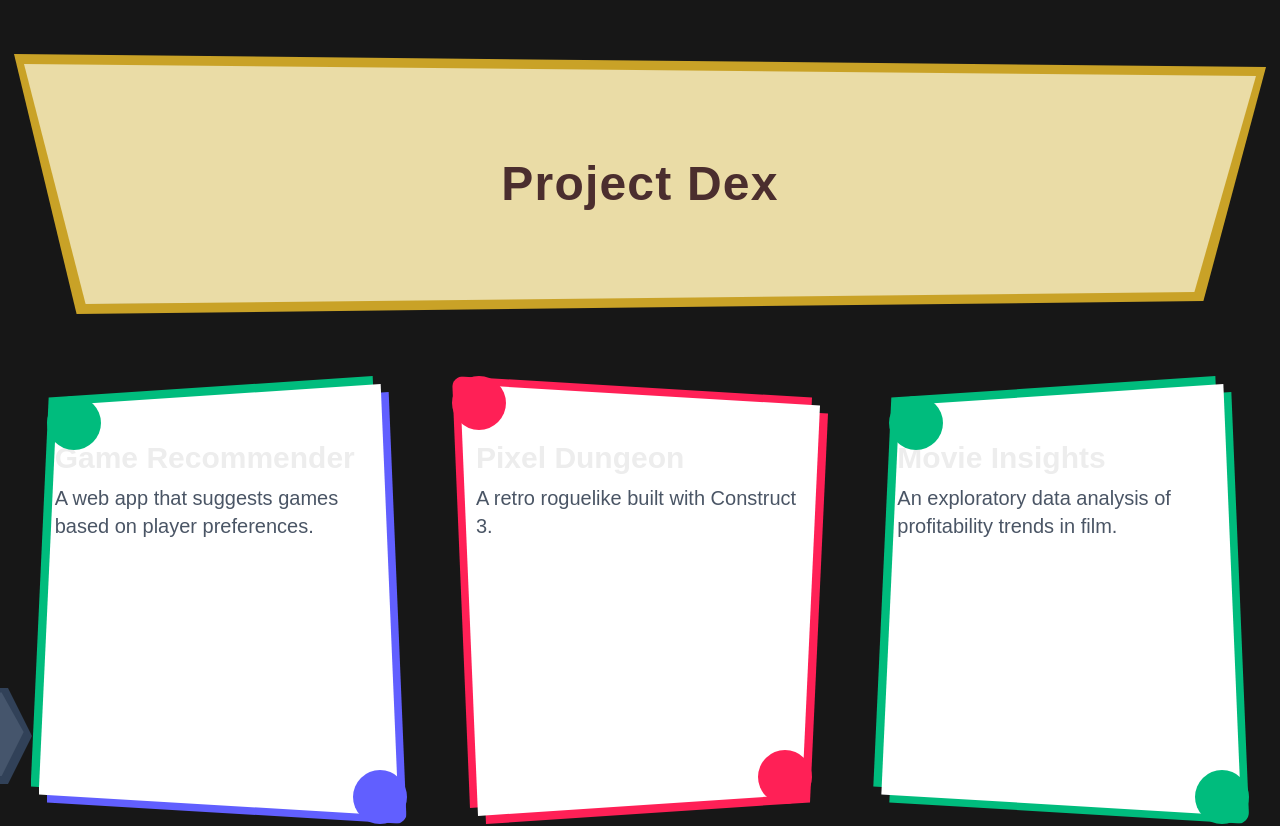
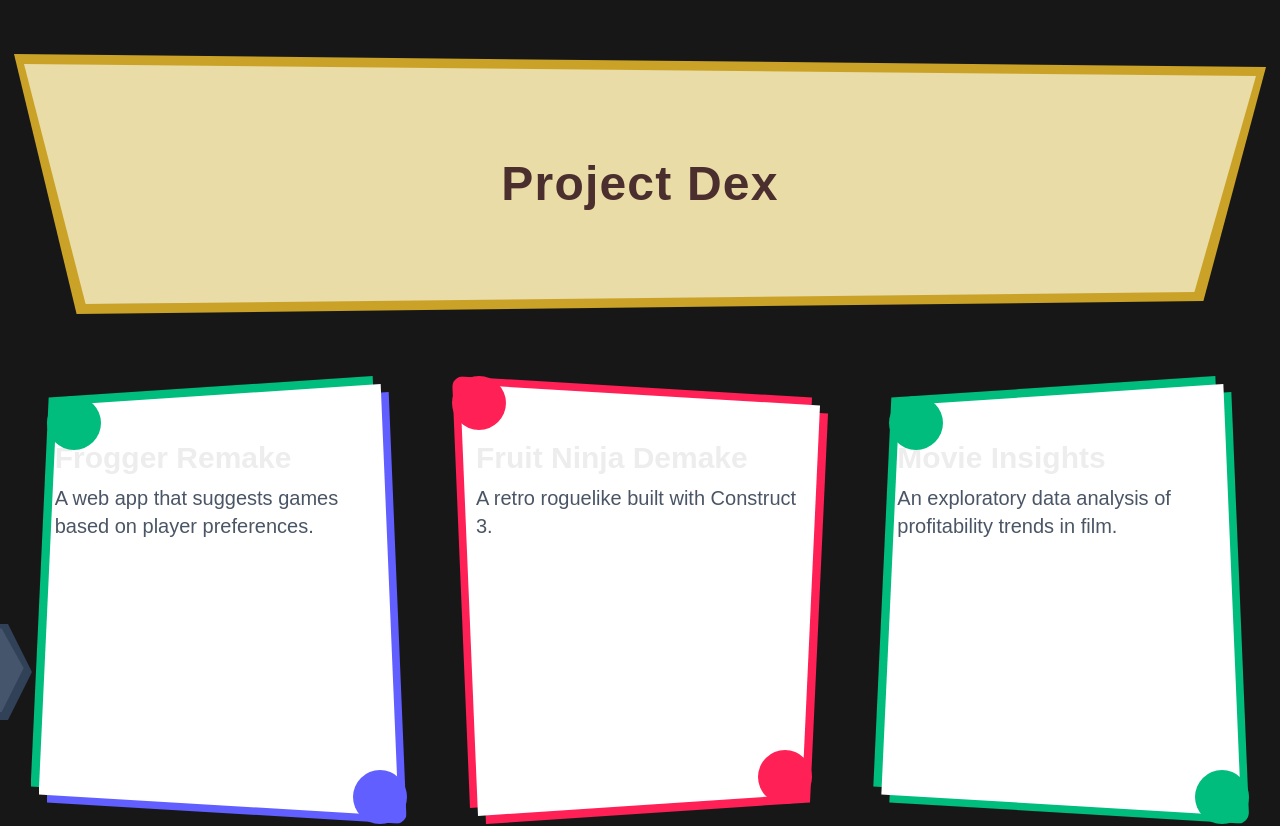
Before and after one commit to AlexHuynh35/PortfolioWebsite, a Next.js app: page / in a window 1280 px wide. Shown: the top 826 px of the page. Built offline with nearby package versions, Linux system fonts and the light colour scheme.

Commit message:
feat: added bottom bar

```diff
--- /dev/null
+++ b/src/app/project/frogger_remake/page.tsx
@@ -0,0 +1,10 @@
+import { BottomBar, SectionTitle } from "@/components";
+import { projects } from "@/data/projects";
+
+export default function FroggerRemake() {
+  return (
+    <section className="p-6">
+      <BottomBar />
+    </section>
+  );
+}
--- /dev/null
+++ b/src/app/project/fruit_ninja_demake/page.tsx
@@ -0,0 +1,10 @@
+import { BottomBar, SectionTitle } from "@/components";
+import { projects } from "@/data/projects";
+
+export default function FruitNinjaDemake() {
+  return (
+    <section className="p-6">
+      <BottomBar />
+    </section>
+  );
+}
--- /dev/null
+++ b/src/components/bottom_bar.tsx
@@ -0,0 +1,12 @@
+import Link from "next/link";
+
+export default function BottomBar() {
+  return (
+    <footer className="fixed bottom-0 left-0 w-full h-32 text-white py-4">
+      <div className="absolute inset-0 w-128 bg-slate-800 [clip-path:polygon(0%_15%,90%_10%,85%_95%,0%_100%)] -z-10" />
+      <div className="absolute inset-0 w-128 bg-slate-900 [clip-path:polygon(0%_10%,92%_5%,87%_95%,0%_100%)] -z-20" />
+      <div className="absolute inset-0 bg-slate-800 [clip-path:polygon(0_60%,100%_50%,100%_100%,0_100%)] -z-10" />
+      <div className="absolute inset-0 bg-slate-900 [clip-path:polygon(0_55%,100%_45%,100%_100%,0_100%)] -z-20" />
+    </footer>
+  );
+}
--- a/src/components/index.ts
+++ b/src/components/index.ts
@@ -1,4 +1,5 @@
 export { default as ProjectCard } from "./project_preview";
 export { default as ProjectGallery } from "./project_gallery";
 export { default as Sidebar } from "./sidebar";
+export { default as BottomBar } from "./bottom_bar";
 export { default as SectionTitle } from "./section_title";
--- a/src/components/project_gallery.tsx
+++ b/src/components/project_gallery.tsx
@@ -12,6 +12,7 @@ export default function ProjectGallery({ projectList }: ProjectGalleryProps) {
         <ProjectCard
           key={idx}
           title={project.title}
+          link={project.link}
           description={project.description}
           types={project.types}
           variant={idx % 2 === 0 ? "A" : "B"}
--- a/src/components/project_preview.tsx
+++ b/src/components/project_preview.tsx
@@ -1,9 +1,12 @@
+import Link from "next/link";
+
 type ProjectType = 'software' | 'game' | 'data';
 type QuadVariant = 'A' | 'B';
 
 type ProjectCardProps = {
   title: string;
   description: string;
+  link: string;
   types: ProjectType[];
   variant: QuadVariant;
 };
@@ -14,13 +17,14 @@ const typeToColor = {
   game: "bg-rose-500",
 };
 
-export default function ProjectCard({ title, description, types, variant }: ProjectCardProps) {
+export default function ProjectCard({ title, description, link, types, variant }: ProjectCardProps) {
   const clipPath = variant === "A" ? "[clip-path:polygon(5%_5%,95%_0,100%_100%,0_95%)]" : "[clip-path:polygon(0_0,100%_5%,95%_95%,5%_100%)]";
   const typePosUp = variant === "A" ? "top-3 left-2" : "-top-2 -left-2";
   const typePosDown = variant === "A" ? "-bottom-2 -right-2" : "bottom-3 right-2";
 
   return (
     <div className="relative w-90 aspect-[5/6] hover:scale-105">
+      <Link href={link}>
         <div className={`absolute w-3/20 h-1/8 ${typePosUp} ${typeToColor[types[0]]} rounded-full z-10`} />
 
         {types[1] ? (
@@ -41,6 +45,7 @@ export default function ProjectCard({ title, description, types, variant }: Proj
           <h3 className="text-3xl font-semibold mt-10">{title}</h3>
           <p className="text-xl mt-2 text-gray-600">{description}</p>
         </div>
+      </Link>
     </div>
   );
 }
--- a/src/components/sidebar.tsx
+++ b/src/components/sidebar.tsx
@@ -11,7 +11,7 @@ export default function Sidebar() {
       {/* Arrow Button */}
       <button
         onClick={() => setIsOpen(!isOpen)}
-        className={`fixed bottom-4 z-50 left-0 group transform transition-transform duration-300 ease-in-out ${isOpen ? "translate-x-48" : "-translate-x-16"}`}
+        className={`fixed bottom-20 z-50 left-0 group transform transition-transform duration-300 ease-in-out ${isOpen ? "translate-x-48" : "-translate-x-16"}`}
       >
         <div className="relative w-24 h-24 hover:scale-105">
           <div className="absolute inset-0 bg-slate-700 shadow-[0_4px_0_rgba(0,0,0,0.5)] [clip-path:polygon(0_0,75%_0,100%_50%,75%_100%,0_100%)]" />
--- a/src/data/projects.ts
+++ b/src/data/projects.ts
@@ -3,28 +3,33 @@ type ProjectType = 'software' | 'game' | 'data';
 export type Project = {
   title: string;
   description: string;
+  link: string;
   types: ProjectType[];
 };
 
 export const projects: Project[] = [
   {
-    title: "Game Recommender",
+    title: "Frogger Remake",
     description: "A web app that suggests games based on player preferences.",
+    link: "/project/frogger_remake",
     types: ['data', 'software'],
   },
   {
-    title: "Pixel Dungeon",
+    title: "Fruit Ninja Demake",
     description: "A retro roguelike built with Construct 3.",
+    link: "/project/fruit_ninja_remake",
     types: ['game'],
   },
   {
     title: "Movie Insights",
     description: "An exploratory data analysis of profitability trends in film.",
+    link: "",
     types: ['data'],
   },
   {
     title: "AI Review Summarizer",
     description: "Summarizes game reviews using generative AI.",
+    link: "",
     types: ['data', 'software'],
   },
 ];
```
Lines whose indentation alone changed are shown as unchanged.
